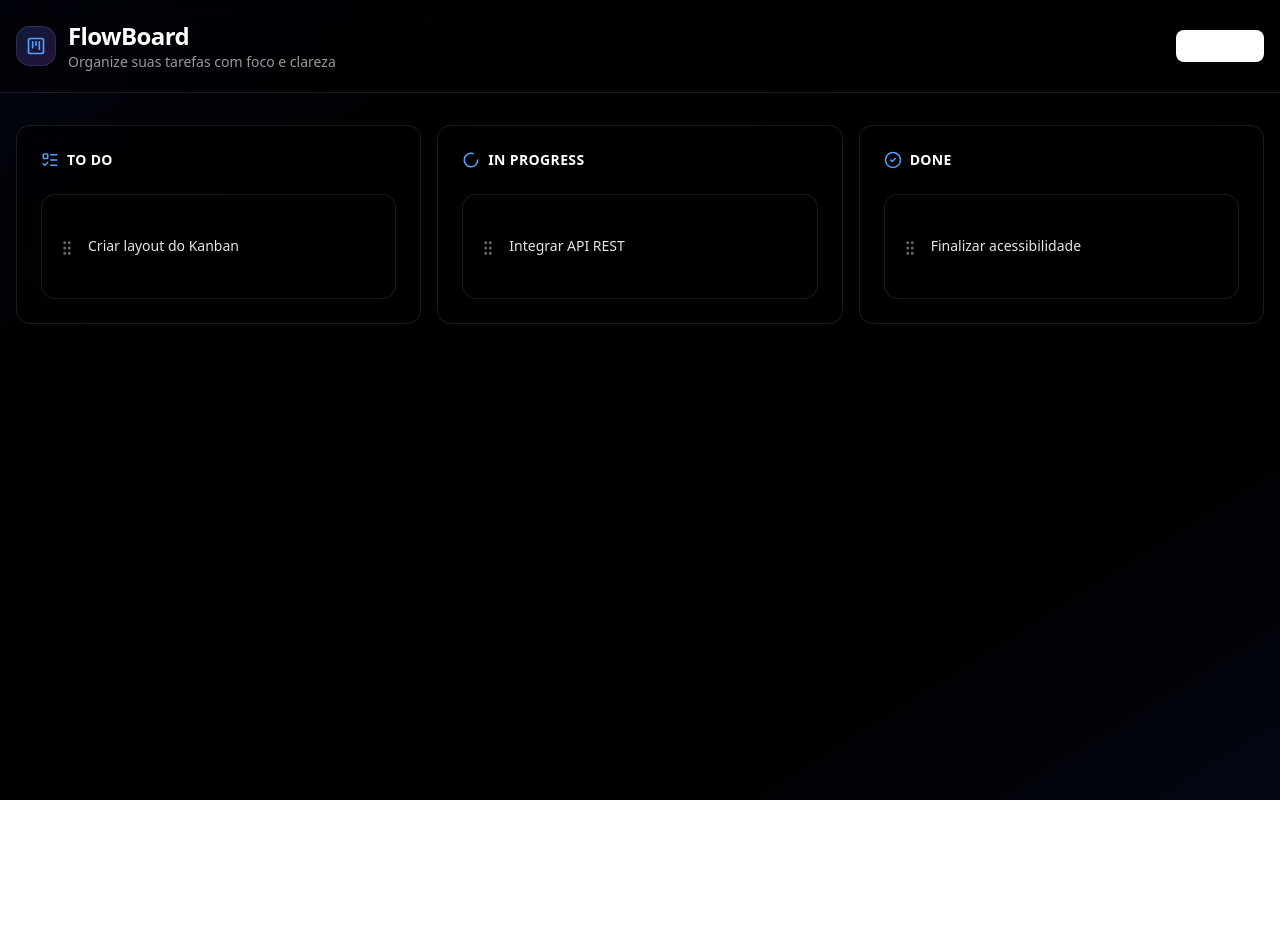
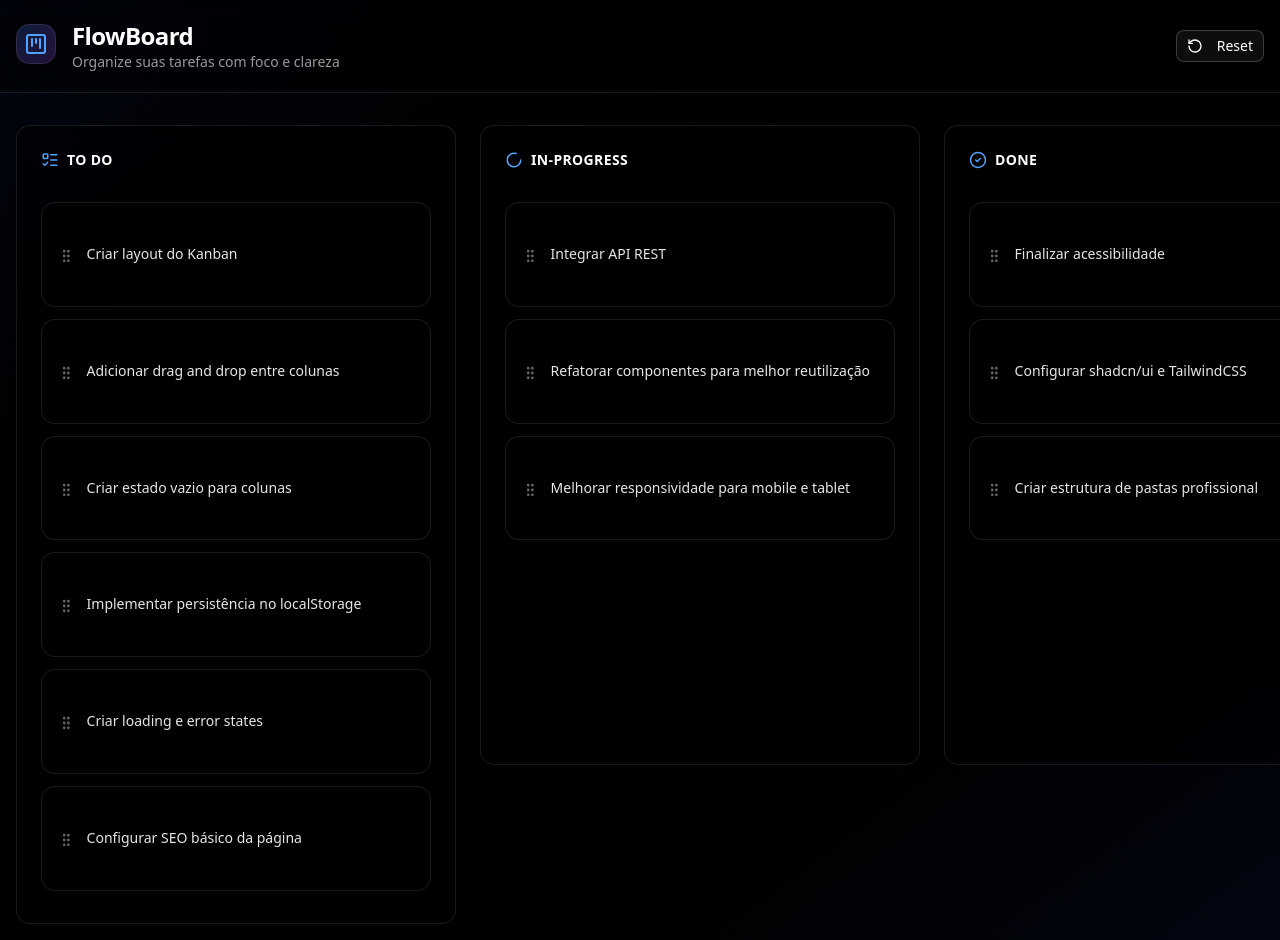
Before and after one commit to predo17/flow-board, a React (Vite) app: page / in a window 1280 px wide. Before the commit the page ends 800 px from the top, so only its background shows below. Built offline with nearby package versions, Linux system fonts and the light colour scheme.

Commit message:
Animação de loading do botão reset

```diff
--- a/src/App.tsx
+++ b/src/App.tsx
@@ -2,11 +2,7 @@ import KanbanBoard from "./components/kanban/KanbanBoard"
 
 function App() {
 
-  return (
-    <>
-      <KanbanBoard />
-    </>
-  )
+  return <KanbanBoard />
 }
 
 export default App
--- a/src/components/kanban/KanbanBoard.tsx
+++ b/src/components/kanban/KanbanBoard.tsx
@@ -1,21 +1,52 @@
-import { useState } from "react";
+import { useState, useEffect } from "react";
 import { ListTodo, Loader2, CheckCircle2 } from "lucide-react";
 
 import { KanbanHeader } from "./KanbanHeade";
 import { KanbanColumn } from "@/components/kanban/KanbanCols";
 import { KanbanCard } from "@/components/kanban/KanbanCard";
+import { initialTodos } from "@/utils/Tarefas";
 
 import type { Todo, TodoStatus } from "@/types/todo";
 
-const initialTodos: Todo[] = [
-  { id: 1, title: "Criar layout do Kanban", status: "todo" },
-  { id: 2, title: "Integrar API REST", status: "inProgress" },
-  { id: 3, title: "Finalizar acessibilidade", status: "done" },
-];
+const STORAGE_KEY = "kanban-todos";
+
+function loadTodosFromStorage(): Todo[] {
+  try {
+    const stored = localStorage.getItem(STORAGE_KEY);
+    if (stored) {
+      return JSON.parse(stored);
+    }
+  } catch (error) {
+    console.error("Erro ao carregar todos do localStorage:", error);
+  }
+  return initialTodos;
+}
+
+function saveTodosToStorage(todos: Todo[]) {
+  try {
+    localStorage.setItem(STORAGE_KEY, JSON.stringify(todos));
+  } catch (error) {
+    console.error("Erro ao salvar todos no localStorage:", error);
+  }
+}
+
+function clearTodosFromStorage() {
+  try {
+    localStorage.removeItem(STORAGE_KEY);
+  } catch (error) {
+    console.error("Erro ao limpar todos do localStorage:", error);
+  }
+}
 
 export default function KanbanBoard() {
-  const [todos, setTodos] = useState<Todo[]>(initialTodos);
-  const [draggedTodoId, setDraggedTodoId] = useState<number | null>(null)
+  const [todos, setTodos] = useState<Todo[]>(() => loadTodosFromStorage());
+  const [draggedTodoId, setDraggedTodoId] = useState<number | null>(null);
+  const [isLoading, setIsLoading] = useState(false);
+
+  // Salva os todos no localStorage sempre que houver mudanças
+  useEffect(() => {
+    saveTodosToStorage(todos);
+  }, [todos]);
 
   function handleDragStart(todoId: number) {
     setDraggedTodoId(todoId);
@@ -35,14 +66,43 @@ export default function KanbanBoard() {
     setDraggedTodoId(null);
   }
 
+  async function handleReset() {
+    setIsLoading(true);
+
+    try {
+      await new Promise(resolve => setTimeout(resolve, 500));
+
+      clearTodosFromStorage();
+      setTodos(initialTodos);
+    } catch (error) {
+      console.error("Erro ao resetar todos:", error);
+    } finally {
+      setIsLoading(false);
+    }
+  }
+
+  if (isLoading) {
     return (
-    <div className="min-h-screen bg-gradient-to-br from-gray-950 via-black to-gray-950">
+      <div className="min-h-screen flex items-center justify-center bg-linear-to-br from-gray-950 via-black to-gray-950">
+        <div className="text-center space-y-4">
+          <Loader2 className="h-12 w-12 animate-spin mx-auto text-primary" aria-hidden="true" />
+          <p className="text-lg font-medium text-muted-foreground">Carregando suas tarefas...</p>
+          <p className="text-sm text-muted-foreground">Por favor, espere um momento</p>
+        </div>
+      </div>
+    );
+  }
 
-      <KanbanHeader onReset={() => { }} isLoading={false} />
+  return (
+    <div className="min-h-screen bg-linear-to-br from-gray-950 via-black to-gray-950">
 
-      {/* background effects omitidos para foco */}
-      <div className="relative max-w-8xl mx-auto px-4 py-8">
-        <div className="grid grid-cols-1 sm:grid-cols-2 lg:grid-cols-3 gap-4">
+      <div className="mb-4">
+        <KanbanHeader onReset={handleReset} isLoading={isLoading} />
+      </div>
+
+      <div className="w-full overflow-x-auto">
+        <div className="min-w-fit p-4">
+          <div className="flex min-w-max md:justify-start xl:justify-center gap-6">
 
             <KanbanColumn title="To Do" icon={<ListTodo size={18} />} status="todo" onDropTodo={handleDrop}>
               {todos
@@ -52,7 +112,7 @@ export default function KanbanBoard() {
                 ))}
             </KanbanColumn>
 
-          <KanbanColumn title="In Progress" icon={<Loader2 size={18} />} status="inProgress" onDropTodo={handleDrop}>
+            <KanbanColumn title="In-Progress" icon={<Loader2 size={18} />} status="inProgress" onDropTodo={handleDrop}>
               {todos
                 .filter(t => t.status === "inProgress")
                 .map(todo => (
@@ -67,7 +127,7 @@ export default function KanbanBoard() {
                   <KanbanCard key={todo.id} todo={todo} onDragStart={handleDragStart} />
                 ))}
             </KanbanColumn>
-
+          </div>
         </div>
       </div>
     </div>
--- a/src/components/kanban/KanbanCard.tsx
+++ b/src/components/kanban/KanbanCard.tsx
@@ -16,12 +16,12 @@ export function KanbanCard({ todo, onDragStart }: KanbanCardProps) {
       onDragStart={() => onDragStart(todo.id)}
       className="bg-black/40 border border-white/10 text-white
                  hover:border-blue-500/40 transition
-                 focus:outline-none focus:ring-2 focus:ring-blue-500"
+                 focus:outline-none focus:ring-2 focus:ring-blue-500 cursor-grab active:cursor-grabbing"
     >
       <CardContent className="flex items-start gap-3 p-4">
-        <GripVertical className="text-white/40 mt-1 cursor-grab active:cursor-grabbing" size={18} />
+        <GripVertical className="text-white/40 mt-1" size={18} />
 
-        <p className="text-sm leading-relaxed text-white/90">
+        <p className="text-sm leading-relaxed text-white/90 w-full">
           {todo.title}
         </p>
       </CardContent>
--- a/src/components/kanban/KanbanCols.tsx
+++ b/src/components/kanban/KanbanCols.tsx
@@ -10,16 +10,32 @@ interface KanbanColumnProps {
   onDropTodo: (status: TodoStatus) => void;
 }
 
-export function KanbanColumn({ title, icon, children, status, onDropTodo }: KanbanColumnProps) {
+export function KanbanColumn({
+  title,
+  icon,
+  children,
+  status,
+  onDropTodo,
+}: KanbanColumnProps) {
   return (
     <section
       role="list"
       aria-label={title}
       onDragOver={(e) => e.preventDefault()}
       onDrop={() => onDropTodo(status)}
-      className="flex flex-col gap-4"
+      className="shrink-0"
     >
-      <Card className="bg-black/50 border border-white/10 backdrop-blur">
+      <Card
+        className="
+          bg-black/50 border border-white/10 backdrop-blur
+          w-[280px]
+          sm:w-[340px]
+          md:w-[440px]
+          min-h-[75vh]
+          lg:min-h-[80vh]
+          flex flex-col
+        "
+      >
         <CardHeader className="flex flex-row items-center gap-2">
           <span className="text-blue-400">{icon}</span>
           <CardTitle className="text-sm font-semibold uppercase tracking-wide text-white">
@@ -27,7 +43,7 @@ export function KanbanColumn({ title, icon, children, status, onDropTodo }: Kanb
           </CardTitle>
         </CardHeader>
 
-        <CardContent className="flex flex-col gap-3">
+        <CardContent className="flex-1 flex flex-col gap-3  overflow-y-auto">
           {children}
         </CardContent>
       </Card>
--- a/src/components/kanban/KanbanHeade.tsx
+++ b/src/components/kanban/KanbanHeade.tsx
@@ -19,21 +19,21 @@ export function KanbanHeader({ onReset, isLoading }: KanbanHeaderProps) {
                 <div className="flex items-center justify-between gap-4">
 
                     {/* Logo + Title */}
-                    <div className="flex items-center gap-3">
+                    <div className="flex items-start gap-4">
                         <div className="flex items-center justify-center h-10 w-10 rounded-xl
-                            bg-gradient-to-br from-blue-500/20 to-purple-500/20
-                            border border-white/10">
+                            bg-linear-to-br from-blue-500/20 to-purple-500/20
+                            border border-white/10 mt-1">
                             <KanbanSquare
-                                className="h-5 w-5 text-blue-400"
+                                className="h-6 w-6 text-blue-400"
                                 aria-hidden="true"
                             />
                         </div>
 
                         <div>
-                            <h1 className="text-xl sm:text-2xl font-semibold tracking-tight text-white">
+                            <h1 className="text-lg sm:text-2xl font-semibold tracking-tight text-white">
                                 FlowBoard
                             </h1>
-                            <p className="text-xs sm:text-sm text-white/60">
+                            <p className="text-[10px] sm:text-sm text-white/60">
                                 Organize suas tarefas com foco e clareza
                             </p>
                         </div>
@@ -46,7 +46,7 @@ export function KanbanHeader({ onReset, isLoading }: KanbanHeaderProps) {
                         variant="outline"
                         size="sm"
                         aria-label="Reset board to initial state"
-                        className="border-white/20 text-white hover:bg-white/10 hover:text-white disabled:opacity-50 cursor-pointer"
+                        className="bg-white/5 border-white/20 text-white disabled:opacity-50 cursor-pointer"
                     >
                         <RotateCcw className="mr-2 h-4 w-4" aria-hidden="true" />
                         Reset
--- a/src/components/ui/card.tsx
+++ b/src/components/ui/card.tsx
@@ -65,7 +65,7 @@ function CardContent({ className, ...props }: React.ComponentProps<"div">) {
   return (
     <div
       data-slot="card-content"
-      className={cn("px-6", className)}
+      className={cn("px-6 py-2", className)}
       {...props}
     />
   )
--- /dev/null
+++ b/src/utils/Tarefas.ts
@@ -0,0 +1,19 @@
+import type { Todo } from "@/types/todo";
+
+export const initialTodos: Todo[] = [
+
+  { id: 1, title: "Criar layout do Kanban", status: "todo" },
+  { id: 4, title: "Adicionar drag and drop entre colunas", status: "todo" },
+  { id: 5, title: "Criar estado vazio para colunas", status: "todo" },
+  { id: 6, title: "Implementar persistência no localStorage", status: "todo" },
+  { id: 7, title: "Criar loading e error states", status: "todo" },
+  { id: 8, title: "Configurar SEO básico da página", status: "todo" },
+
+  { id: 2, title: "Integrar API REST", status: "inProgress" },
+  { id: 9, title: "Refatorar componentes para melhor reutilização", status: "inProgress" },
+  { id: 10, title: "Melhorar responsividade para mobile e tablet", status: "inProgress" },
+
+  { id: 3, title: "Finalizar acessibilidade", status: "done" },
+  { id: 11, title: "Configurar shadcn/ui e TailwindCSS", status: "done" },
+  { id: 12, title: "Criar estrutura de pastas profissional", status: "done" },
+];
```
Lines whose indentation alone changed are shown as unchanged.
